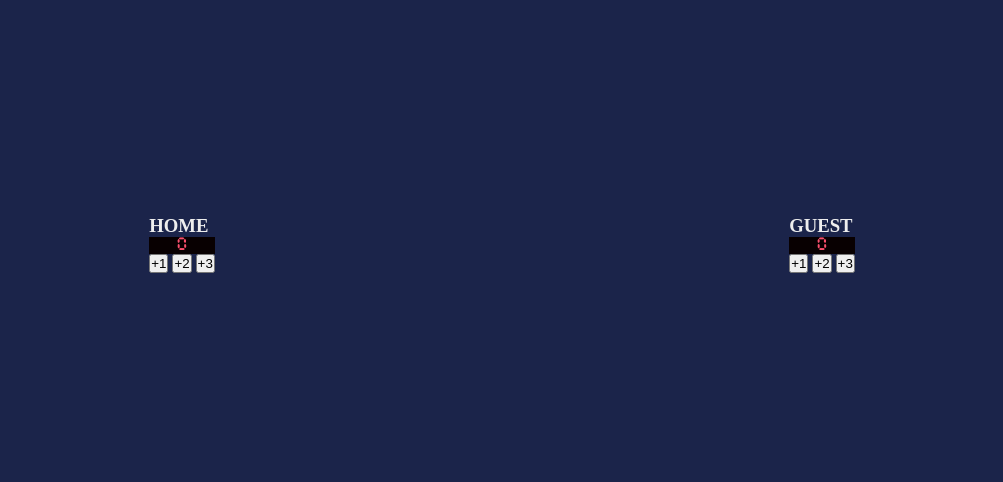
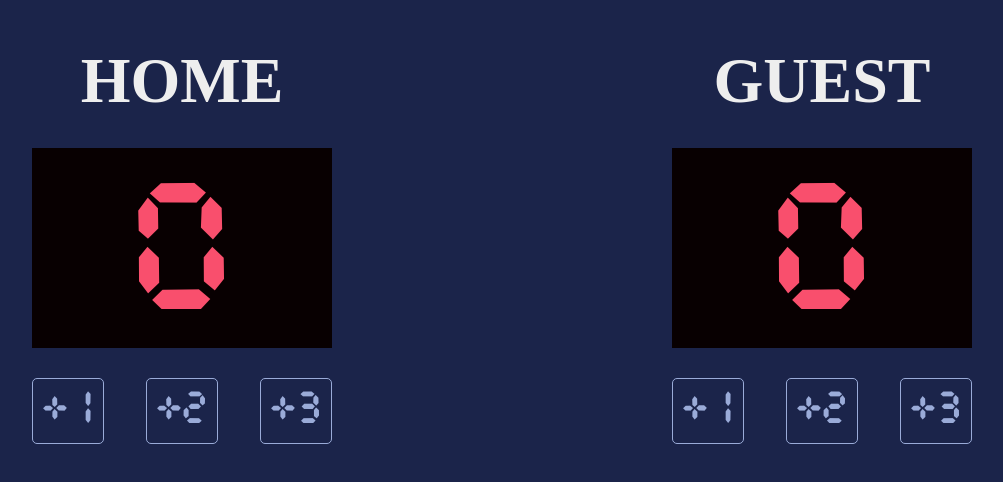
Before and after one commit to FilipSzkarlat/Basketball-Scoreboard, a plain HTML site: page index.html in a window 1280 px wide. Shown: the part 156-638 px from the top of the page, without its empty margins (138-1141 px from the left). Drawn offline with Linux system fonts and the light colour scheme.

Commit message:
UI is ready

```diff
--- a/style..css
+++ b/style..css
@@ -21,11 +21,45 @@ body {
   color: #eeeeee;
 }
 
+h3 {
+  font-size: 4rem;
+  margin: 30px 0;
+}
+
+.home-container,
+.guest-container {
+  text-align: center;
+}
+
 .score {
   display: flex;
+  align-items: end;
   justify-content: center;
-  align-items: center;
   background-color: #080001;
   color: #f94f6d;
   font-family: cursed-timer;
+  font-size: 10rem;
+  height: 200px;
+  width: 300px;
 }
+
+.buttons {
+  margin: 30px 0;
+  width: 300px;
+  display: flex;
+  justify-content: space-between;
+}
+
+button {
+  font-family: cursed-timer;
+  background-color: transparent;
+  border: solid 1px #9aabd8;
+  color: #9aabd8;
+  padding: 10px;
+  font-size: 40px;
+  border-radius: 5px;
+}
+
+button:hover {
+  cursor: pointer;
+}
```
